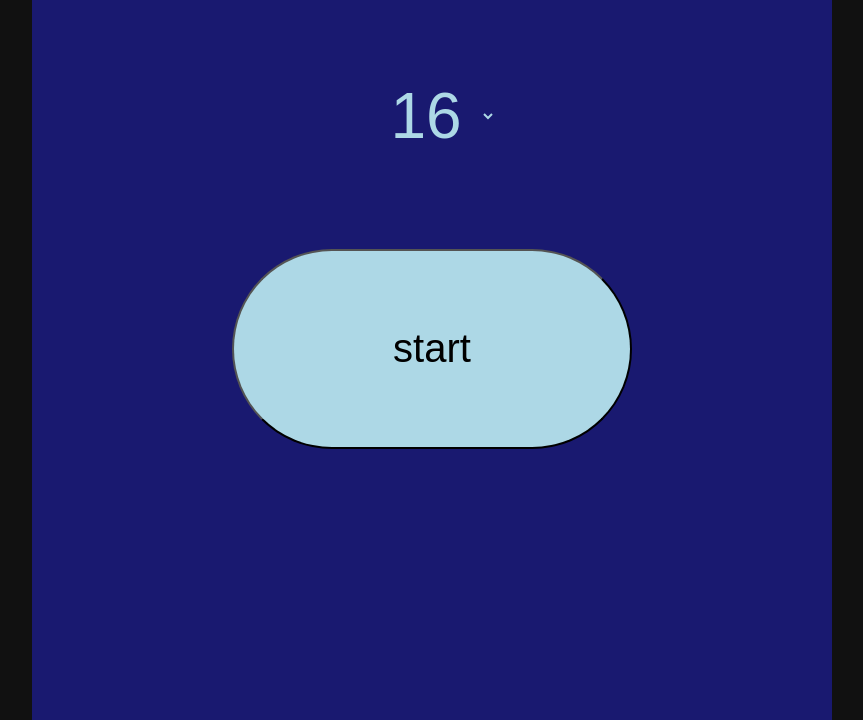
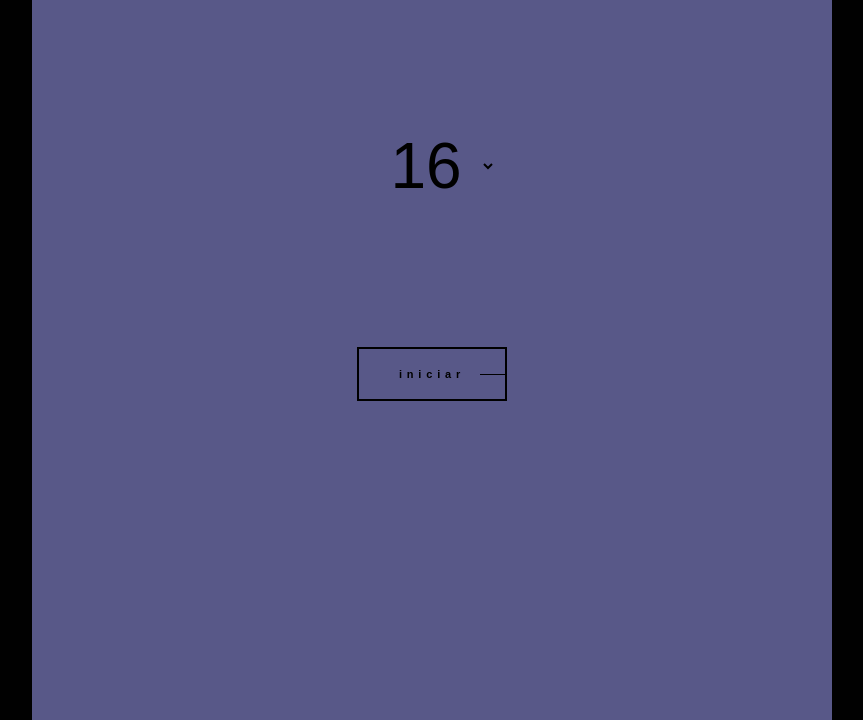
Before and after one commit to kleber2703/MEMORIADOHEROI, a plain HTML site: page index.html in a window 1280 px wide. Shown: the part 80-800 px from the top of the page, without its empty margins (208-1071 px from the left). Drawn offline with Linux system fonts and the light colour scheme; a web font is replaced by a local one.

Commit message:
modificaçoens no projeto

```diff
--- a/css/main.css
+++ b/css/main.css
@@ -1,7 +1,20 @@
-/*General rules*/
+@font-face {
+    font-family: 'Starborn'; /* Nome da fonte */
+    src: url('../Starborn.ttf') format('opentype'); /* Caminho para o arquivo OTF */
+    /* Ou para TTF: */
+    /* src: url('fonts/starborn.ttf') format('truetype'); */
+    font-weight: normal;
+    font-style: normal;
+}
+
+body {
+    font-family: 'Starborn', sans-serif; /* Aplica a fonte Starborn */
+}
+
 html {
 	/*Colors*/
-	background-color: #111;
+	font-family: 'Starborn', sans-serif;
+	background-color: #010101;
 
 	/*Box model*/
 	padding: 0px;
@@ -12,7 +25,7 @@ html {
 
 body {
 	/*Colors*/
-	background-color: midnightblue;
+	background-color: rgb(88, 88, 136);
 	color: white;
 
 	/*Sizing*/
@@ -29,7 +42,7 @@ body {
 
 h1 {
 	/*Colors*/
-	background-color: black;
+	background-color: rgb(0, 0, 0);
 
 	/*Sizing*/
 	width: 100%;
@@ -71,7 +84,7 @@ h1 {
 #numCards {
 	/*Colors*/
 	background-color: transparent;
-	color: lightblue;
+	color: rgb(0, 0, 0);
 
 	/*Sizing*/
 	font-size: 4em;
@@ -87,30 +100,133 @@ h1 {
 
 #numCards>option {
 	/*Colors*/
-	background-color: midnightblue;
+	background-color: rgb(255, 255, 255);
 }
 
 /* Start button */
-#start {
-	/*Colors*/
-	background-color: lightblue;
 
-	/*Sizing*/
-	font-size: 2.5em;
-	min-height: 25vmin;
-	max-height: 50vmin;
-	aspect-ratio: 2;
+/*--Button Styles--*/
+.btn-slice {
+	padding: 1.2rem 2.5rem;
+	border: 2px solid #000000;
+	border-radius: 0rem;
+	color: #000000;
+	font-size: 0.6875rem;
+	font-weight: 700;
+	letter-spacing: 0.3rem;
+	position: relative;
 
-	/*Box model*/
-	border-radius: 15vmin;
-	/* Rounded border */
-}
+	-webkit-transition: all 1000ms cubic-bezier(0.890, 0, 0.140, 1); /* older webkit */
+	-webkit-transition: all 1000ms cubic-bezier(0.890, -0.170, 0.140, 1.225);
+	-moz-transition: all 1000ms cubic-bezier(0.890, -0.170, 0.140, 1.225);
+	-o-transition: all 1000ms cubic-bezier(0.890, -0.170, 0.140, 1.225);
+	transition: all 1000ms cubic-bezier(0.890, -0.170, 0.140, 1.225); /* custom */
 
-#start:hover {
-	/* light effect on hover */
-	box-shadow: lightblue 0px 0px 20px;
-}
+	-webkit-transition-timing-function: cubic-bezier(0.890, 0, 0.140, 1); /* older webkit */
+	-webkit-transition-timing-function: cubic-bezier(0.890, -0.170, 0.140, 1.225);
+	-moz-transition-timing-function: cubic-bezier(0.890, -0.170, 0.140, 1.225);
+	-o-transition-timing-function: cubic-bezier(0.890, -0.170, 0.140, 1.225);
+	transition-timing-function: cubic-bezier(0.890, -0.170, 0.140, 1.225); /* custom */
+  }
 
+  .btn-slice .top  {
+	position: relative;
+	height: 6px;
+	overflow: hidden;
+	top: 0;
+	-webkit-transition: all 300ms cubic-bezier(1.000, 0, 0.025, 1); /* older webkit */
+	-webkit-transition: all 300ms cubic-bezier(1.000, -0.055, 0.025, 1.040);
+	-moz-transition: all 300ms cubic-bezier(1.000, -0.055, 0.025, 1.040);
+	-o-transition: all 300ms cubic-bezier(1.000, -0.055, 0.025, 1.040);
+	transition: all 300ms cubic-bezier(1.000, -0.055, 0.025, 1.040); /* custom */
+
+	-webkit-transition-timing-function: cubic-bezier(1.000, 0, 0.025, 1); /* older webkit */
+	-webkit-transition-timing-function: cubic-bezier(1.000, -0.055, 0.025, 1.040);
+	-moz-transition-timing-function: cubic-bezier(1.000, -0.055, 0.025, 1.040);
+	-o-transition-timing-function: cubic-bezier(1.000, -0.055, 0.025, 1.040);
+	transition-timing-function: cubic-bezier(1.000, -0.055, 0.025, 1.040); /* custom */
+
+	-webkit-transition-delay:0.35s;
+	-moz-transition-delay::0.35s;
+	-ms-transition-delay::0.35s;
+	-o-transition-delay::0.35s;
+	transition-delay::0.35s;
+  }
+
+  .btn-slice .bottom  {
+	position: relative;
+	height: 6px;
+	overflow: hidden;
+	bottom: 0;
+	-webkit-transition: all 300ms cubic-bezier(1.000, 0, 0.025, 1); /* older webkit */
+	-webkit-transition: all 300ms cubic-bezier(1.000, -0.055, 0.025, 1.040);
+	-moz-transition: all 300ms cubic-bezier(1.000, -0.055, 0.025, 1.040);
+	-o-transition: all 300ms cubic-bezier(1.000, -0.055, 0.025, 1.040);
+	transition: all 300ms cubic-bezier(1.000, -0.055, 0.025, 1.040); /* custom */
+
+	-webkit-transition-timing-function: cubic-bezier(1.000, 0, 0.025, 1); /* older webkit */
+	-webkit-transition-timing-function: cubic-bezier(1.000, -0.055, 0.025, 1.040);
+	-moz-transition-timing-function: cubic-bezier(1.000, -0.055, 0.025, 1.040);
+	-o-transition-timing-function: cubic-bezier(1.000, -0.055, 0.025, 1.040);
+	transition-timing-function: cubic-bezier(1.000, -0.055, 0.025, 1.040); /* custom */
+
+	-webkit-transition-delay:0.35s;
+	-moz-transition-delay::0.35s;
+	-ms-transition-delay::0.35s;
+	-o-transition-delay::0.35s;
+	transition-delay::0.35s;
+  }
+
+  .btn-slice .bottom span {
+	top: -6px;
+	position: absolute;
+	left: 0;
+  }
+
+  .btn-slice:hover .top {
+	top: -5px;
+	-webkit-transition-delay:0.35s;
+	-moz-transition-delay::0.35s;
+	-ms-transition-delay::0.35s;
+	-o-transition-delay::0.35s;
+	transition-delay::0.35s;
+  }
+
+  .btn-slice:hover .bottom {
+	bottom: -5px;
+	-webkit-transition-delay:0.35s;
+	-moz-transition-delay::0.35s;
+	-ms-transition-delay::0.35s;
+	-o-transition-delay::0.35s;
+	transition-delay::0.35s;
+  }
+  .btn-slice:hover, .btn-slice:focus, .btn-slice:active {
+	margin-left: 10px;
+  }
+  .btn-slice:before{
+	content: '';
+	height: 1px;
+	width: 60px;
+	background-color: #000000;
+	position: absolute;
+	margin-top: 6px;
+	right: -35px;
+
+	-webkit-transition: all 1000ms cubic-bezier(0.890, 0, 0.140, 1); /* older webkit */
+	-webkit-transition: all 1000ms cubic-bezier(0.890, -0.170, 0.140, 1.225);
+	-moz-transition: all 1000ms cubic-bezier(0.890, -0.170, 0.140, 1.225);
+	-o-transition: all 1000ms cubic-bezier(0.890, -0.170, 0.140, 1.225);
+	transition: all 1000ms cubic-bezier(0.890, -0.170, 0.140, 1.225); /* custom */
+
+	-webkit-transition-timing-function: cubic-bezier(0.890, 0, 0.140, 1); /* older webkit */
+	-webkit-transition-timing-function: cubic-bezier(0.890, -0.170, 0.140, 1.225);
+	-moz-transition-timing-function: cubic-bezier(0.890, -0.170, 0.140, 1.225);
+	-o-transition-timing-function: cubic-bezier(0.890, -0.170, 0.140, 1.225);
+	transition-timing-function: cubic-bezier(0.890, -0.170, 0.140, 1.225); /* custom */
+  }
+  .btn-slice:hover:before{
+	width: 130%;
+  }
 /*Hidden*/
 .hidden {
 	display: none !important;
--- a/index.html
+++ b/index.html
@@ -2,10 +2,12 @@
 <html lang="en">
 
 <head>
+
+
     <meta charset="UTF-8">
     <meta http-equiv="X-UA-Compatible" content="IE=edge">
     <meta name="viewport" content="width=device-width, initial-scale=1.0">
-    <title>Memory game</title>
+    <title>jogo da memoria</title>
     <!-- Styles -->
     <link rel="stylesheet" href="css/board.css">
     <link rel="stylesheet" href="css/main.css">
@@ -15,6 +17,7 @@
     <script src="scripts/main.js" defer></script>
 </head>
 <body>
+
     <!-- Templates -->
     <template id="cardTemplate">
         <div class="flip-card">
@@ -31,7 +34,10 @@
         <h1>Memória do herói</h1>
         <div class="container">
             <select name="numCards" id="numCards"></select>
-            <button id="start">start</button>
+            <a  id="start" class="btn-slice" href="#">
+                <div class="top"><span>iniciar</span></div>
+                <div class="bottom"><span>iniciar</span></div>
+            </a>
         </div>
     </div>
 </body>
```
